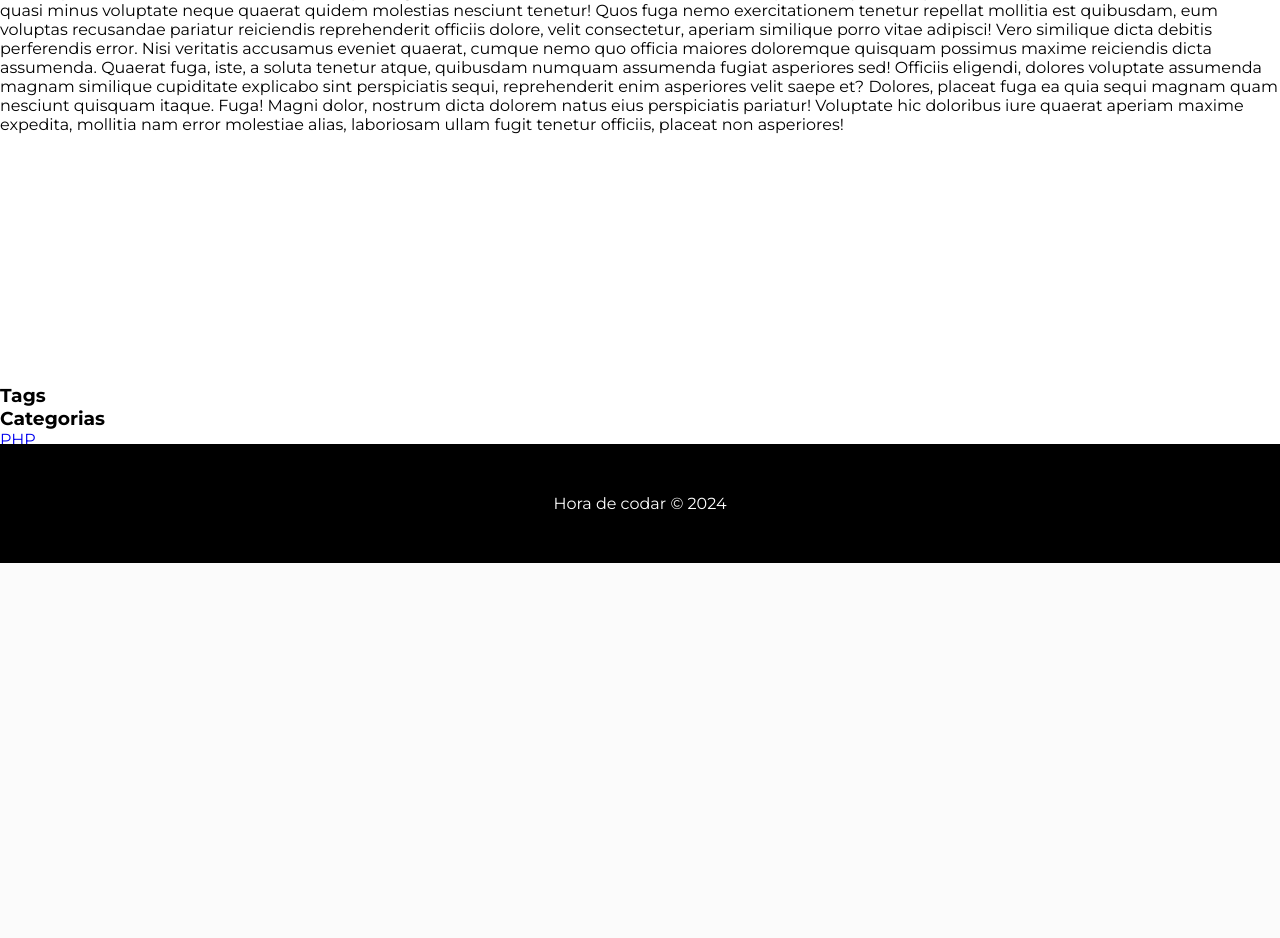
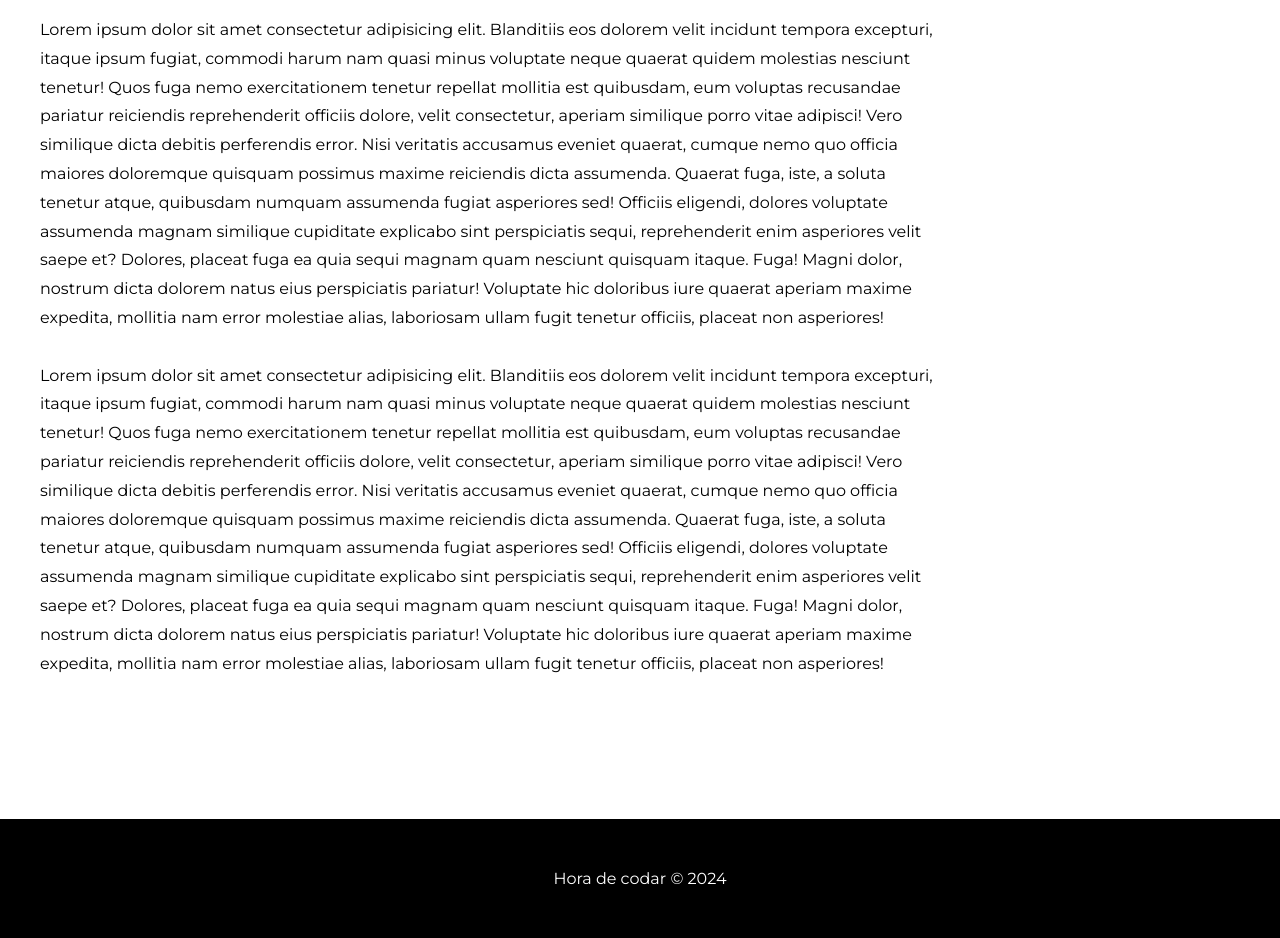
Before and after one commit to katiri/BlogPHP, a PHP site: page /post.php in a window 1280 px wide. Shown: the part 562-1500 px from the top of the page. Before the commit the page ends 1125 px from the top, so only its background shows below. Run offline with PHP 8.4, Linux system fonts and the light colour scheme; data that the repository does not hold is empty.

Commit message:
Definição do estilo da página de visualização de post

```diff
--- a/css/styles.css
+++ b/css/styles.css
@@ -119,6 +119,79 @@ main {
     margin-right: 5px;
 }
 
+/* Post */
+#post-container {
+    display: grid;
+    grid-template-columns: 75% 25%;
+    grid-template-rows: auto;
+    grid-template-areas: "main sidebar";
+    grid-gap: 10px;
+    padding-top: 30px;
+    max-width: 1200px;
+    margin: 0 auto;
+    margin-bottom: 250px;
+}
+
+.content-container {
+    grid-area: main;
+}
+
+#main-title {
+    font-size: 36px;
+    margin-bottom: 30px;
+}
+
+#post-description {
+    font-style: italic;
+    margin-bottom: 40px;
+}
+
+.post-content {
+    line-height: 1.8;
+    margin: 10px 0;
+}
+
+.img-container {
+    margin-bottom: 30px;
+}
+
+.img-container img {
+    width: 60%;
+}
+
+/* Post aside */
+
+.nav-container {
+    grid-area: sidebar;
+}
+
+#tags-title, #categories-title {
+    font-size: 24px;
+    margin-bottom: 10px;
+    background-color: #000;
+    color: #fff;
+    text-align: center;
+    padding: 10px;
+    font-weight: 300;
+}
+
+#tag-list, #categories-list {
+    list-style: none;
+}
+
+#tag-list li, #categories-list li {
+    margin-bottom: 10px;
+}
+
+#tag-list a, #categories-list a {
+    color: #666;
+    transition: .5s;
+}
+
+#tag-list a:hover, #categories-list a:hover {
+    color: #000;
+}
+
 /* Footer */
 footer {
     width: 100%;
--- a/post.php
+++ b/post.php
@@ -40,7 +40,6 @@
             Magni dolor, nostrum dicta dolorem natus eius perspiciatis pariatur! Voluptate hic doloribus iure quaerat aperiam maxime expedita, mollitia nam error molestiae alias, laboriosam ullam fugit tenetur officiis, placeat non asperiores!
         </p>
     </div>
-</main>
     <aside id="nav-container">
         <h3 id="tags-title">Tags</h3>
         <ul id="tag-list">
@@ -50,12 +49,14 @@
         </ul>
 
         <h3 id="categories-title">Categorias</h3>
-    <ul id="categories -list">
+        <ul id="categories-list">
             <?php foreach($categories as $category): ?>
                 <li><a href="#"><?= $category ?></a></li>
             <?php endforeach; ?>
         </ul>
 </aside>
+</main>
+
 
 <?php
     include_once('./templates/footer.php');
```
Lines whose indentation alone changed are shown as unchanged.
